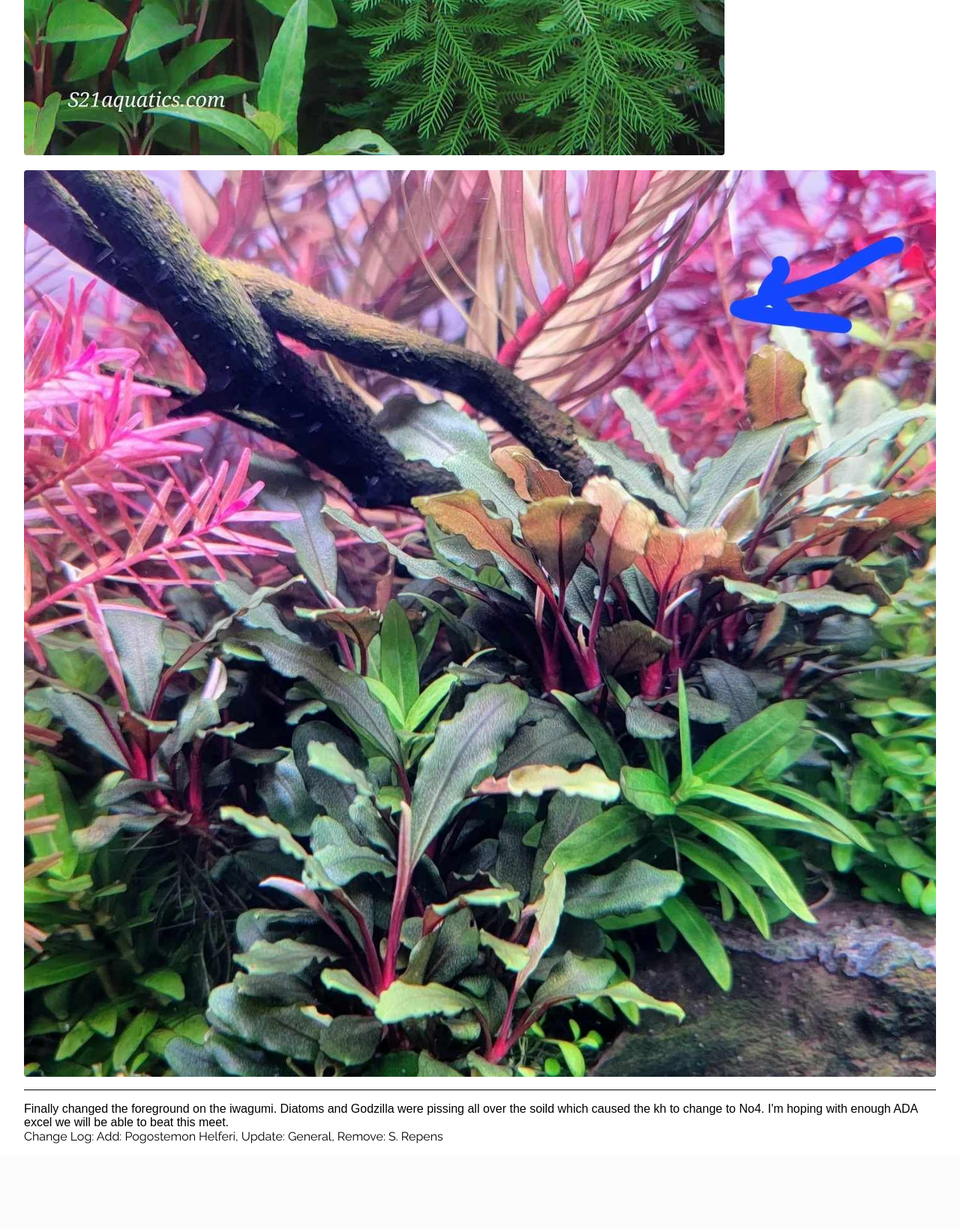
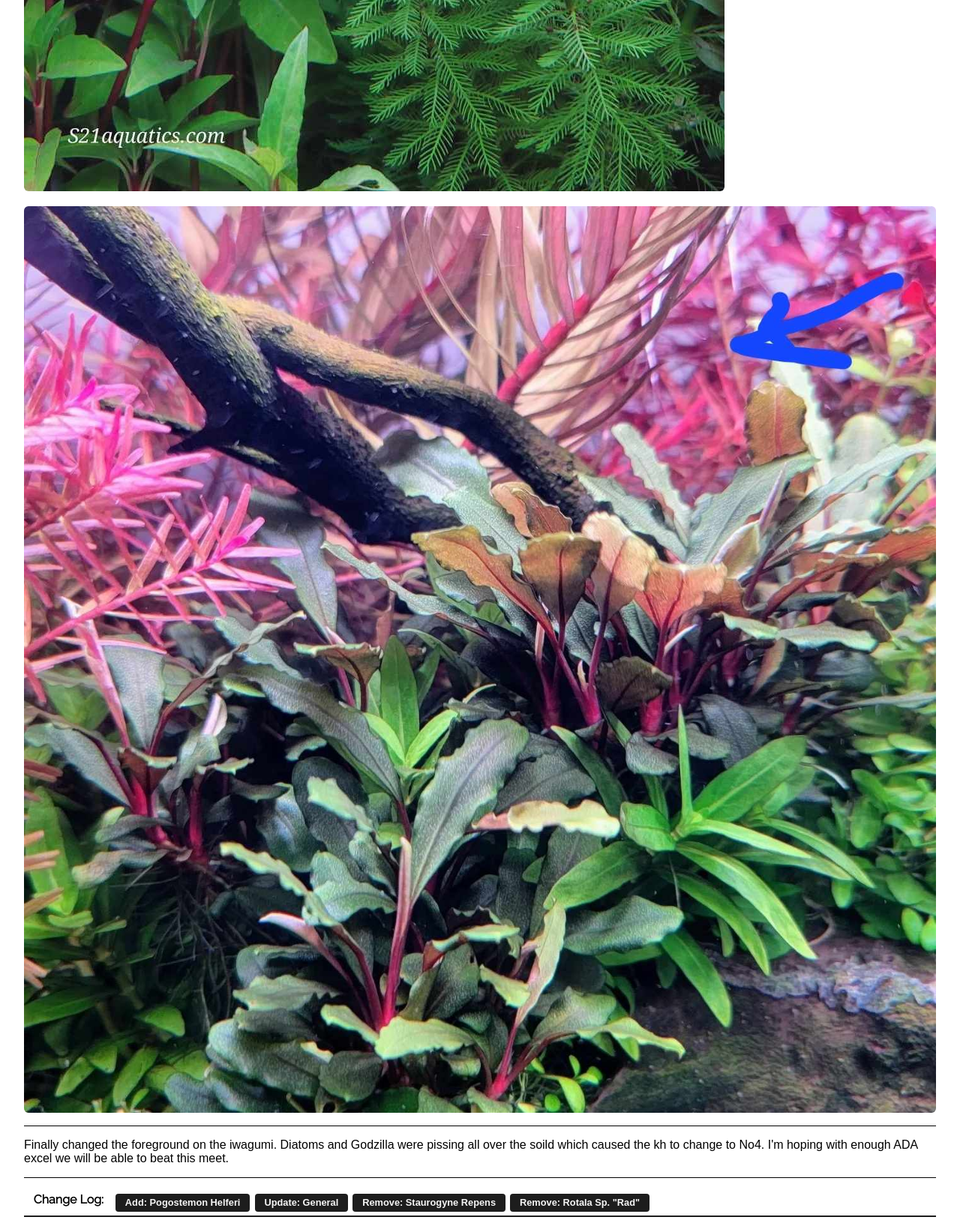
Before and after one commit to k1tig/aq4, a Django app: template dev/templates/components.html in a window 1280 px wide. Shown: the part 2480-4119 px from the top of the page at 75% size. Before the commit the page ends 4005 px from the top, so only its background shows below. Run offline with Django 5.2, Linux system fonts and the light colour scheme; the template is opened without the code that fills it, so the values that code supplies are empty.

Commit message:
mended feed change log

```diff
--- a/dev/templates/components.html
+++ b/dev/templates/components.html
@@ -41,8 +41,13 @@
                                 Finally changed the foreground on the iwagumi. Diatoms and Godzilla were pissing all over the soild which caused the kh to change to No4. I'm hoping with enough ADA excel we will be able to beat this meet.
                             </p>
                         </div>
-                        <div>
-                            <p>Change Log: Add: Pogostemon Helferi, Update: General, Remove: S. Repens</p>
+                        <div class="feed_tags">
+                            <div>Change Log:</div>
+                            <a href="#">Add: Pogostemon Helferi</a>
+                            <a href="#">Update: General</a>
+                            <a href="#">Remove: Staurogyne Repens</a>
+                            <a href="#">Remove: Rotala Sp. "Rad"</a>
+
                         </div>
                     </div>
                 </section>
--- a/dev/templates/style_components.css
+++ b/dev/templates/style_components.css
@@ -1,9 +1,19 @@
 body  {
     margin: 0;
     font-family: 'Raleway', sans-serif;
+    overflow-y: scroll;
+}
+body::-webkit-scrollbar {
+    display: none;
+}
+
+/* Hide scrollbar for IE, Edge and Firefox */
+body {
+  -ms-overflow-style: none;  /* IE and Edge */
+  scrollbar-width: none;  /* Firefox */
 }
 header {
-    background-color: rgb(252, 252, 252);
+    background-color:whitesmoke;
     display: flex;
     justify-content:space-between;
     align-items: center;
@@ -89,28 +99,50 @@
 }
 
 .feed_text {
-    border-top: solid 1px black;
-    padding-top: 1rem;
+    border-style: solid;
+    border-width: 1px 0;
+    padding: 1rem 0;
     margin-top: .3rem;
 }
 .feed_text p{
     font-family:Arial, Helvetica, sans-serif;
+
 }
 
 .feed_post img{
     max-width: 100%;
     height: auto;
-    border-radius: 4px;
+    border-radius: 6px;
     margin: .5rem 0;
 }
-
 .feed_post_date{
     display: flex;
     width: 100%;
     justify-content: center;
-    padding-bottom: ;
+    padding: 1rem 0;
     font-family: Arial, Helvetica, sans-serif;
 }
+.feed_tags{
+    display: flex;
+    flex-wrap: wrap;
+    font-weight: bold;
+    border-bottom: rgb(29,29,29) solid 2px;
+    padding-top: 1rem;
+}
+.feed_tags div{
+    padding: .2rem .8rem;
+}
+.feed_tags a{
+    font-size: .8rem;
+    font-family: Arial, Helvetica, sans-serif;
+    text-decoration: none;
+    background-color:rgb(29,29,29);
+    border-radius: 4px;
+    color: whitesmoke;
+    padding: .3rem .8rem;
+    margin: .3rem .2rem;
+}
+/* Start of scape info */
 #equipment{
     align-content: center;
     display:grid;
```
Also changed, not shown: other parts of dev/templates/style_components.css (+12 -12 lines).
